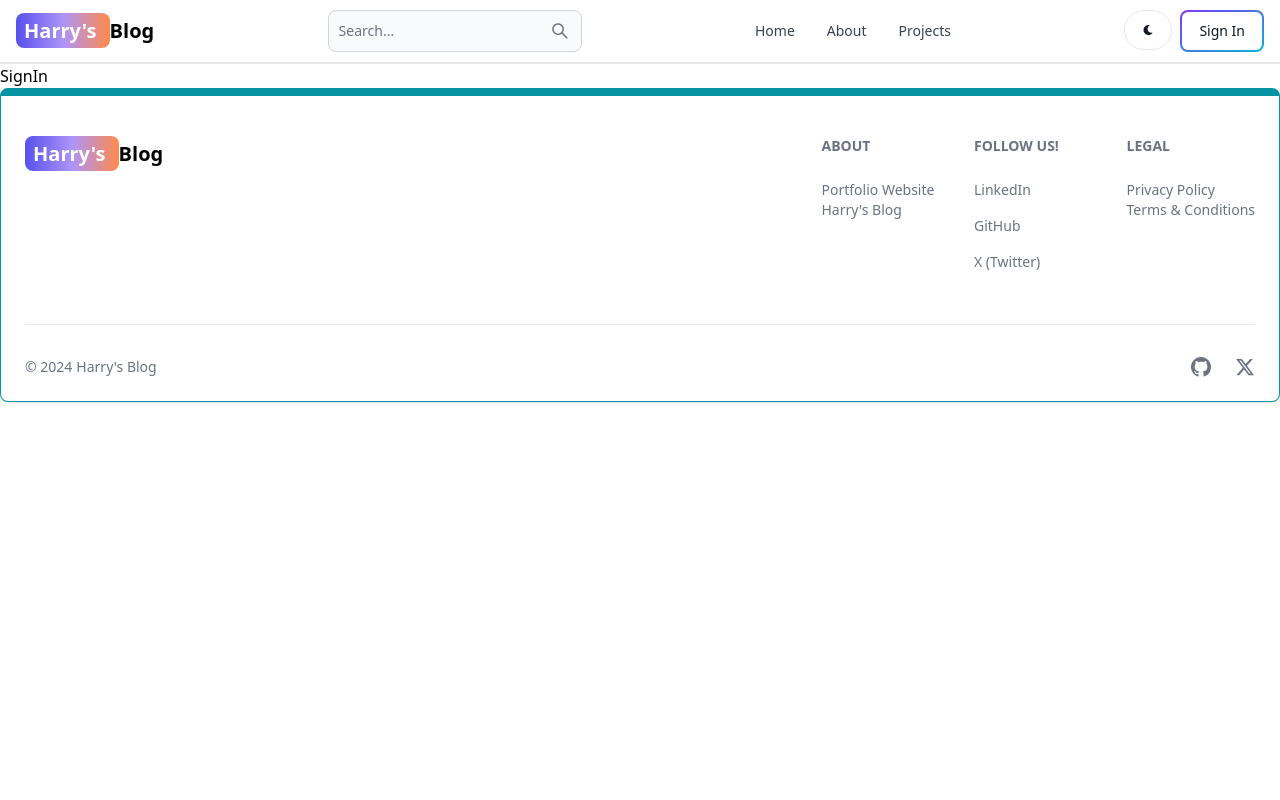
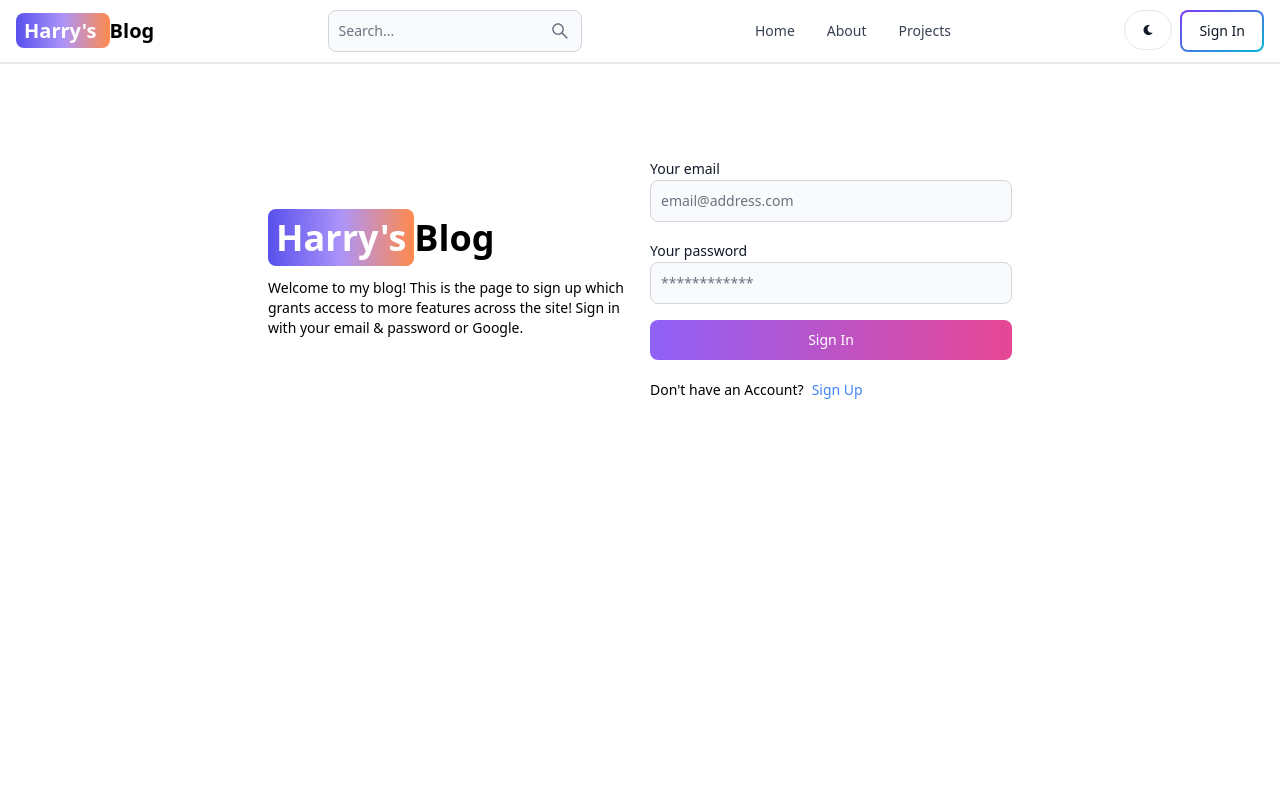
Before and after one commit to theallSparky/mern-blog, a React (Vite) app in the folder client/: page /sign-in in a window 1280 px wide. Shown: the top 800 px of the page. Built offline with nearby package versions, Linux system fonts and the light colour scheme.

Commit message:
Page gets redirected upon successful login

```diff
--- a/client/src/pages/SignIn.jsx
+++ b/client/src/pages/SignIn.jsx
@@ -1,3 +1,113 @@
+import { Button, Label, TextInput, Alert, Spinner } from "flowbite-react";
+import { useState } from "react";
+import { Link, useNavigate } from "react-router-dom";
+
 export default function SignIn() {
-  return <div>SignIn</div>;
+  const [formData, setFormData] = useState({});
+  const [errorMessage, setErrorMessage] = useState(null);
+  const [loading, setLoading] = useState(false);
+  const navigate = useNavigate();
+
+  const handleChange = (e) => {
+    setFormData({ ...formData, [e.target.id]: e.target.value.trim() });
+    {
+      /* .trim() removes all whitespaces in form fields */
+    }
+  };
+
+  const handleSubmit = async (e) => {
+    e.preventDefault();
+    if (!formData.email || !formData.password) {
+      return setErrorMessage("Please fill out all of the fields!");
+    }
+    try {
+      setLoading(true);
+      setErrorMessage(null);
+      const res = await fetch("/api/auth/signin", {
+        method: "POST",
+        headers: { "Content-Type": "application/json" },
+        body: JSON.stringify(formData),
+      });
+      const data = await res.json();
+      if (data.success === false) {
+        return setErrorMessage(data.message);
+      }
+      setLoading(false);
+      if (res.ok) {
+        navigate("/");
+      }
+    } catch (error) {
+      setErrorMessage(error.message);
+      setLoading(false);
+    }
+  };
+
+  return (
+    <div className="min-h-screen mt-20">
+      <div className="flex p-3 max-w-3xl mx-auto flex-col md:flex-row md:items-center gap-5">
+        {/* left */}
+        <div className="flex-1">
+          <Link to="/" className="font-bold dark:text-white text-4xl">
+            <span className="px-2 py-1 bg-gradient-to-r from-indigo-600 via-purple-400 to-orange-400 rounded-lg text-white">
+              Harry&apos;s
+            </span>
+            Blog
+          </Link>
+          <p className="text-sm mt-5">
+            Welcome to my blog! This is the page to sign up which grants access
+            to more features across the site! Sign in with your email & password
+            or Google.
+          </p>
+        </div>
+        {/* right */}
+        <div className="flex-1">
+          <form className="flex flex-col gap-4" onSubmit={handleSubmit}>
+            <div>
+              <Label value="Your email" />
+              <TextInput
+                type="email"
+                placeholder="email@address.com"
+                id="email"
+                onChange={handleChange}
+              />
+            </div>
+            <div>
+              <Label value="Your password" />
+              <TextInput
+                type="password"
+                placeholder="************"
+                id="password"
+                onChange={handleChange}
+              />
+            </div>
+            <Button
+              gradientDuoTone="purpleToPink"
+              type="submit"
+              disabled={loading}
+            >
+              {loading ? (
+                <>
+                  <Spinner size="sm" />
+                  <span className="pl-3">Loading...</span>{" "}
+                </>
+              ) : (
+                "Sign In"
+              )}
+            </Button>
+          </form>
+          <div className="flex gap-2 text-sm mt-5">
+            <span>Don&apos;t have an Account?</span>
+            <Link to="/sign-up" className="text-blue-500">
+              Sign Up
+            </Link>
+          </div>
+          {errorMessage && (
+            <Alert className="mt-5" color="failure">
+              {errorMessage}
+            </Alert>
+          )}
+        </div>
+      </div>
+    </div>
+  );
 }
--- a/client/src/pages/SignUp.jsx
+++ b/client/src/pages/SignUp.jsx
@@ -104,7 +104,7 @@
             </Button>
           </form>
           <div className="flex gap-2 text-sm mt-5">
-            <span>Have an Account</span>
+            <span>Have an Account?</span>
             <Link to="/sign-in" className="text-blue-500">
               Sign In
             </Link>
```
